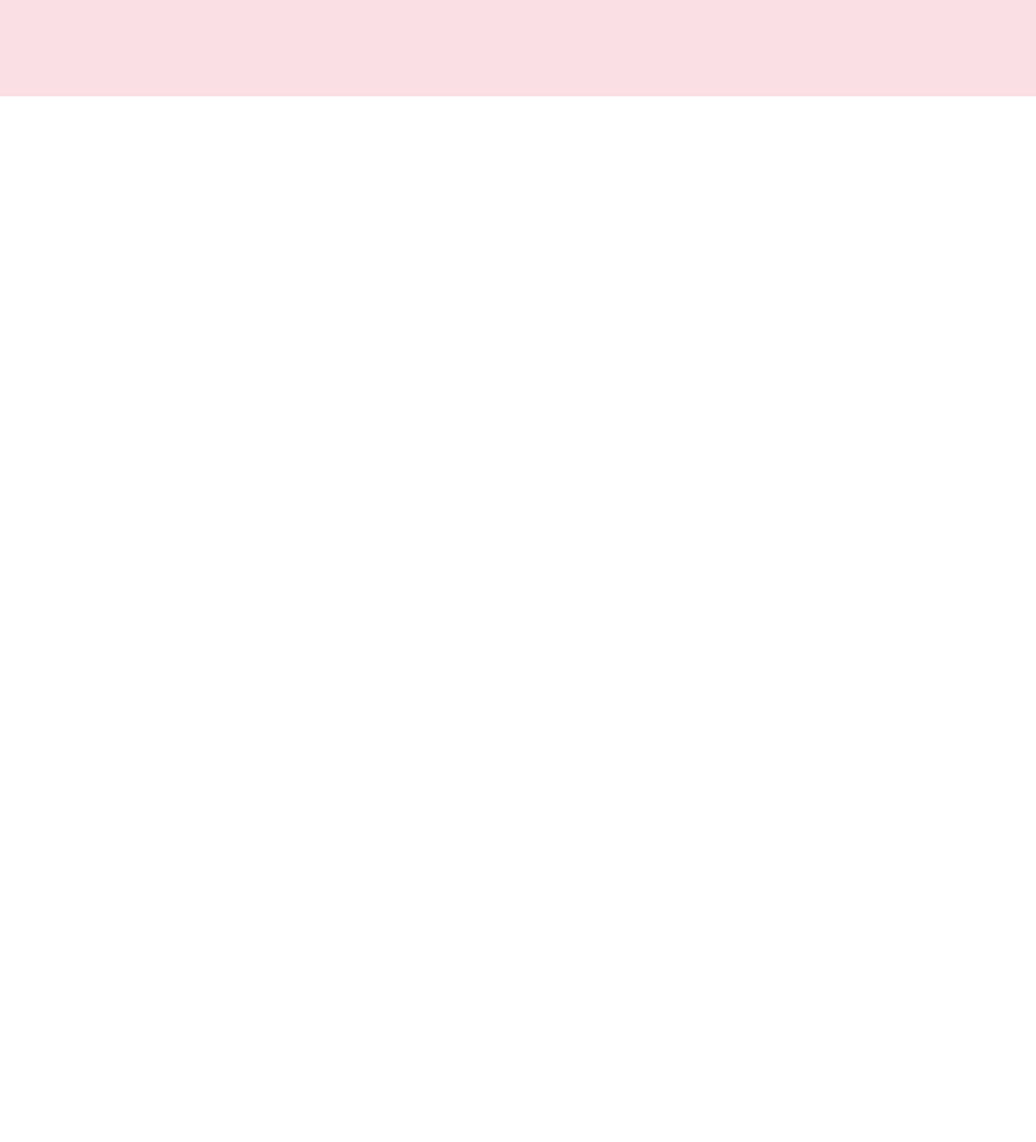
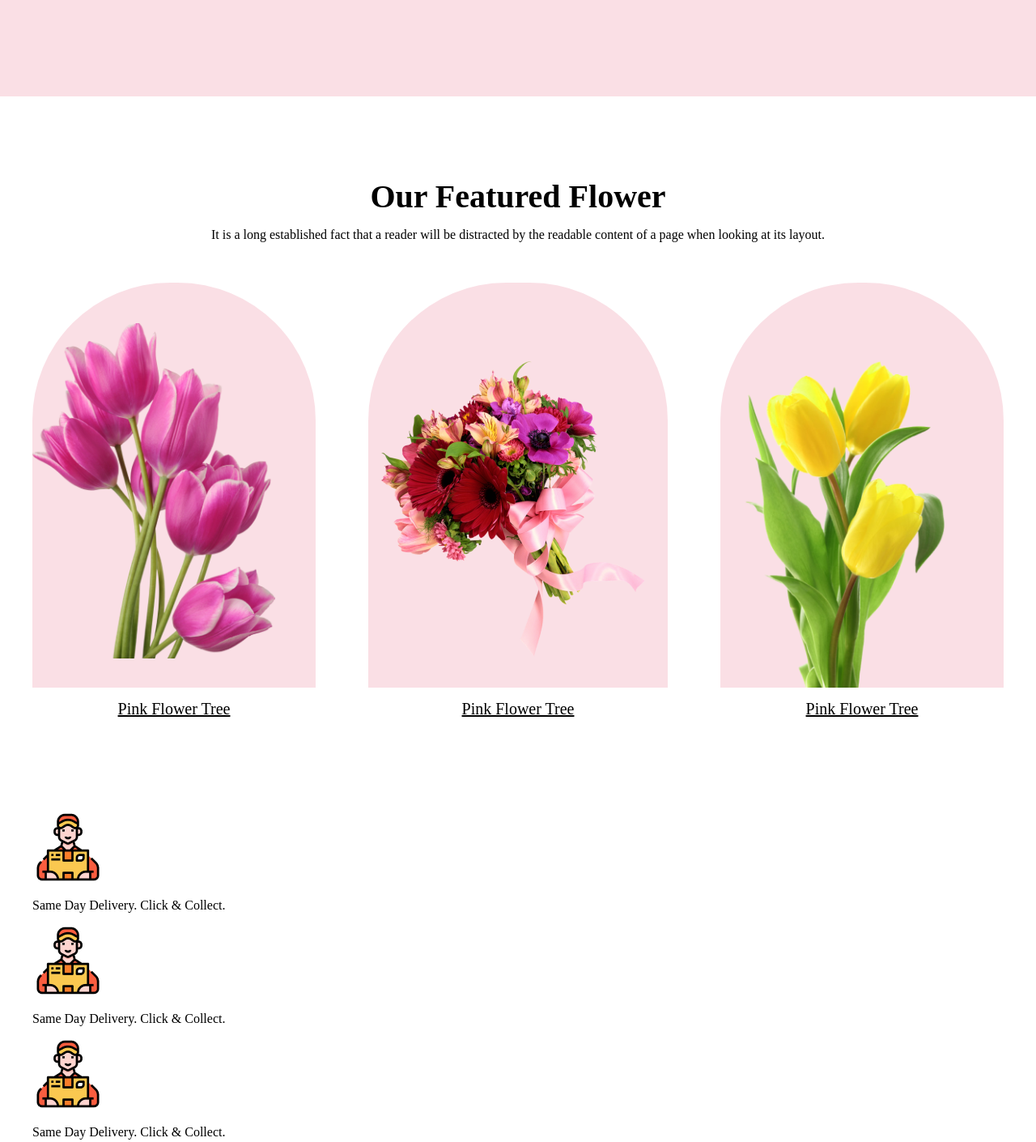
Before and after one commit to Samiyasultana/ss-flower-shop, a plain HTML site: page index.html in a window 1280 px wide. Shown: the part 858-2268 px from the top of the page at 81% size. Before the commit the page ends 977 px from the top, so only its background shows below. Drawn offline with Linux system fonts and the light colour scheme.

Commit message:
feature part added

```diff
--- a/index.html
+++ b/index.html
@@ -9,6 +9,7 @@
 </head>
 
 <body>
+    <!-- Header part start -->
     <header id="header">
         <div class="container">
             <nav class="nav">
@@ -36,6 +37,55 @@
             </div>
         </div>
     </header>
+    <!-- main part -->
+    <main>
+        <section class="feature-part">
+            <div class="container">
+                <h2>Our Featured Flower</h2>
+                <p>It is a long established fact that a reader will be distracted by the readable content of a page when
+                    looking at its layout.</p>
+
+                <div class="image-container">
+                    <div class="image-item1">
+                        <div class="image">
+                            <img src="images/pngwing 6.png" alt="">
+                        </div>
+                        <p>Pink Flower Tree</p>
+                    </div>
+                    <div class="image-item1">
+                        <div class="image1">
+                            <img src="images/pngwing 5.png" alt="">
+                        </div>
+                        <p>Pink Flower Tree</p>
+                    </div>
+                    <div class="image-item1">
+                        <div class="image2">
+                            <img src="images/pngwing 7.png" alt="">
+                        </div>
+                        <p>Pink Flower Tree</p>
+                    </div>
+                </div>
+            </div>
+        </section>
+        <section class="services-par">
+            <div class="container">
+                <div class="services-container">
+                    <div class="services-item">
+                        <img src="images/Group 57.png" alt="">
+                        <p>Same Day Delivery. Click & Collect.</p>
+                    </div>
+                    <div class="services-item">
+                        <img src="images/Group 57.png" alt="">
+                        <p>Same Day Delivery. Click & Collect.</p>
+                    </div>
+                    <div class="services-item">
+                        <img src="images/Group 57.png" alt="">
+                        <p>Same Day Delivery. Click & Collect.</p>
+                    </div>
+                </div>
+            </div>
+        </section>
+    </main>
 </body>
 
 </html>
--- a/style.css
+++ b/style.css
@@ -76,3 +76,60 @@ p {
 .banner-img img {
     width: 450px;
 }
+
+
+.feature-part {
+    text-align: center;
+    margin: 100px 0;
+}
+
+.image-container {
+    margin-top: 50px;
+    display: flex;
+    justify-content: space-between;
+    gap: 15px;
+}
+
+
+.image {
+    padding: 50px 50px 0 0;
+    border-radius: 170px 170px 0 0;
+    background: rgb(229 84 115 / 19%);
+    height: 500px;
+}
+
+.image1 {
+    padding: 50px 50px 0 0;
+    border-radius: 170px 170px 0 0;
+    background: rgb(229 84 115 / 19%);
+    height: 500px;
+}
+
+.image2 {
+    padding: 50px 50px 0 0;
+    border-radius: 170px 170px 0 0;
+    background: rgb(229 84 115 / 19%);
+    height: 500px;
+}
+
+.image1 {
+    padding: 92px 0px 0 0;
+}
+
+.image1>img {
+    width: 370px !important;
+}
+
+.image img {
+    margin-bottom: 0;
+}
+
+
+.image-item1 img {
+    width: 300px;
+}
+
+.image-item1 p {
+    font-size: 20px;
+    text-decoration: underline;
+}
```
